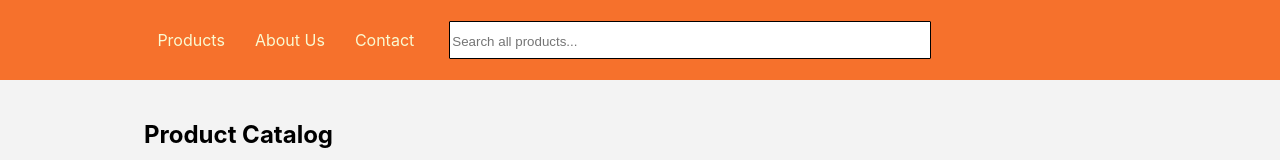
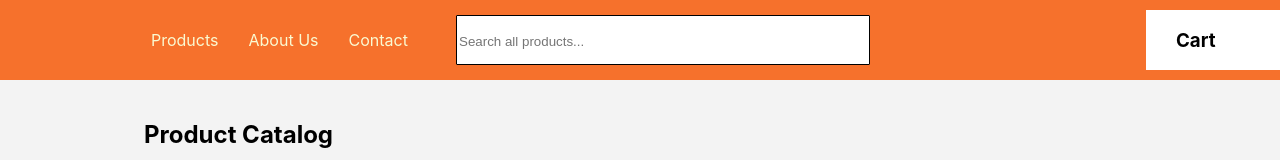
Before and after one commit to Nathan-Dow/LSCS-TakeHomeActivity, a React (Vite) app: page / in a window 1280 px wide. Shown: the top 160 px of the page. Built offline with nearby package versions, Linux system fonts and the light colour scheme; no server answers.

Commit message:
feat: added sizing

```diff
--- a/src/App.jsx
+++ b/src/App.jsx
@@ -5,6 +5,7 @@ import {useState} from "react";
 function App() {
 
     const [query, setQuery] = useState("");
+
   return (
    <>
        <div className="app">
--- a/src/components/navbar/Navbar.jsx
+++ b/src/components/navbar/Navbar.jsx
@@ -5,9 +5,9 @@ export default function Navbar({query, setQuery}){
     return(
         <>
             <div className={styles.navbar}>
-                <div className={styles.navbarContent}>
+
                     <div className={styles.navbarOptions}>
-                        <ul>
+                        <ul className={styles.unorderedOptions}>
                             <li>Products</li>
                             <li>About Us</li>
                             <li>Contact</li>
@@ -28,7 +28,9 @@ export default function Navbar({query, setQuery}){
                         </form>
                     </div>
 
-                </div>
+                    <div className={styles.cartHolder}>
+                        <h3>Cart</h3>
+                    </div>
 
             </div>
         </>
--- a/src/components/navbar/Navbar.module.css
+++ b/src/components/navbar/Navbar.module.css
@@ -2,21 +2,18 @@
 .navbar{
     position: fixed;
     background-color: #f6712c;
-    padding: 10px;
     width: 100%;
-    height: 60px;
+    height: 80px;
     display: flex;
     flex-direction: row;
+    gap: 20px;
+    padding-left: 15%;
+    align-items: center;
 }
 
-.navbarContent {
-    display: flex;
-    flex-direction: row;
-    align-items: center;
-    gap: 20px;
-    padding-left: 8%;
+.unorderedOptions{
+   min-width: 300px;
 }
-
 
 .navbarOptions ul li{
     display: inline-block;
@@ -32,7 +29,7 @@
     border: solid 1px black;
     display: flex;
     align-items: center;
-
+    min-width: 400px;
 }
 
 .searchBar form {
@@ -49,3 +46,10 @@ li{
     font-weight: normal;
     color: lightgoldenrodyellow;
 }
+
+.cartHolder{
+    margin-left: 20%;
+    background-color: white;
+    min-width: 200px;
+    padding-left: 30px;
+}
--- a/src/components/productview/ProductView.jsx
+++ b/src/components/productview/ProductView.jsx
@@ -25,6 +25,11 @@ export default function ProductView({product, onClose}){
                         <h3 className={styles.price}>${product.price}</h3>
                         <h2 className={styles.additional}>Description</h2>
                         <h3>{product.description}</h3>
+
+
+                        <div className={styles.toCart}>
+                            Add to cart
+                        </div>
                     </div>
                 </div>
 
--- a/src/components/productview/ProductView.module.css
+++ b/src/components/productview/ProductView.module.css
@@ -55,13 +55,28 @@ button{
     justify-content: flex-start;
 }
 
+.closeContainer button:hover{
+    cursor: pointer;
+}
+
 .mainPanel button{
     border: none;
     top: 1rem;
     right: 1rem;
-    font-size: 1.2rem;
+    font-size: 1rem;
     background: orange;
     margin: 0.5rem;
     border-radius: 5px;
-    color: #392f2f
 }
+
+.toCart{
+    background-color: orange;
+    padding: 10px;
+    margin-top: 10px;
+    width: 80px;
+    border-radius: 5px;
+}
+
+.toCart:hover{
+    cursor: pointer;
+}
```
